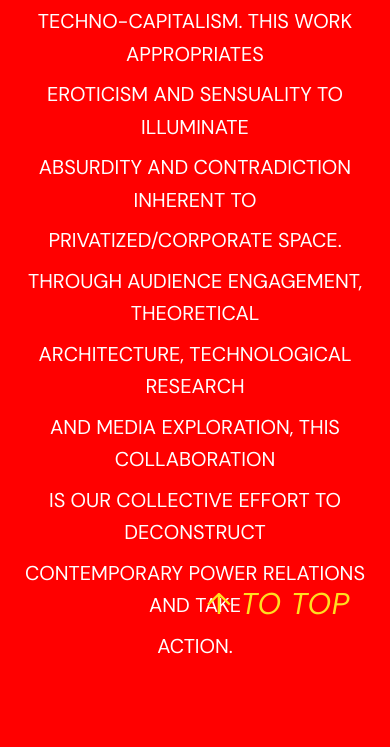
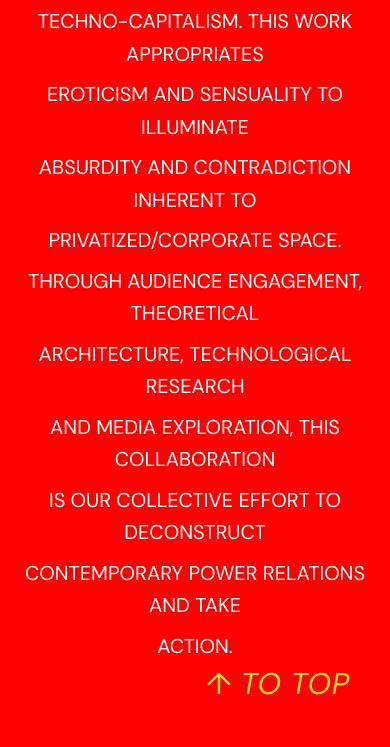
Before and after one commit to talhah-dev/fiverr_cornor-condition, a plain HTML site: page about.html in a window 390 px wide. Shown: the part 965-1712 px from the top of the page. Drawn offline with nearby package versions, Linux system fonts and the light colour scheme; some packages are replaced by stand-ins of ours; a script that the page names is missing; a web font is replaced by a local one.

Commit message:
add new desgin

```diff
--- a/about.html
+++ b/about.html
@@ -82,7 +82,7 @@
 
         <!-- TO TOP -->
         <a href="#top"
-            class="absolute bottom-10 right-10 text-yellow-300 text-3xl sm:text-5xl italic uppercase tracking-wide">
+            class="absolute md:bottom-10 -bottom-10 right-10 text-yellow-300 text-3xl sm:text-5xl italic uppercase tracking-wide">
             ↑ TO TOP
         </a>
 
```
